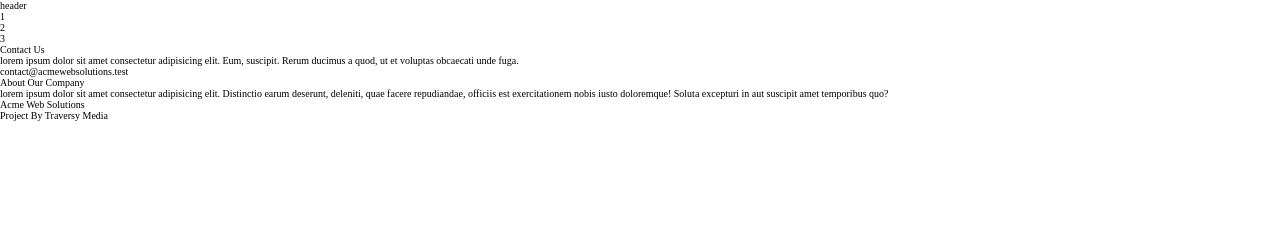
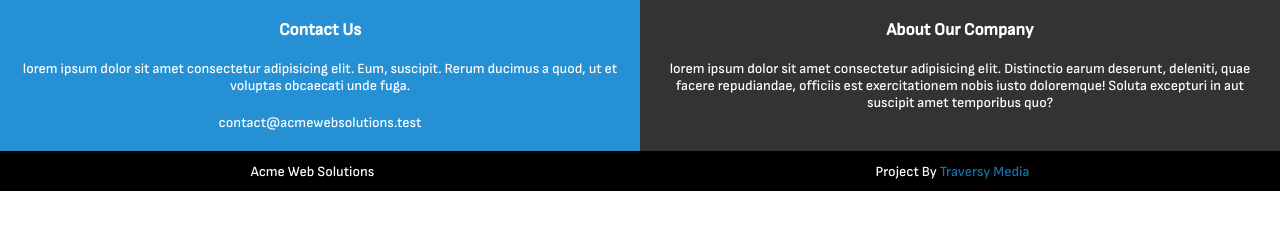
Before and after one commit to ehsanm-77/Group-Work2, a plain HTML site: page index.html in a window 1280 px wide. Drawn offline with Linux system fonts and the light colour scheme.

Commit message:
footer css & html

```diff
--- a/_footer.css
+++ b/_footer.css
@@ -0,0 +1,44 @@
+.footer{
+    font-size: 1.4rem;
+    display: flex;
+    flex-direction: column;
+}
+.footer-body{
+    display: flex;
+    text-align: center;
+
+}
+.item-left{
+    display: flex;
+    flex-direction: column;
+    width: 50%;
+    gap: 2rem;
+    padding: 2rem;
+    background-color: var(--color-fourthy);
+    color: var(--color-secondry);
+}
+.contact-us,
+.about-us{
+    font-size: 1.7rem;
+    font-weight: bold;
+}
+.item-right{
+    display: flex;
+    flex-direction: column;
+    width: 50%;
+    gap: 2rem;
+    padding: 2rem;
+    background-color: var(--color-primary);
+    color: var(--color-secondry);
+}
+.item-botton{
+    display: flex;
+    justify-content: space-around;
+    align-items: center;
+    height: 4rem;
+    background-color: #000000;
+    color: var(--color-secondry);
+}
+.item-botton-span{
+    color: var(--color-link);
+}
--- a/_reset.css
+++ b/_reset.css
@@ -3,7 +3,11 @@
     --color-secondry:#FFFFFF;
     --color-thirty: #EAEAEA;
     --color-fourthy:#2690D4;
-    --color-link:#11486B;
+    --color-link:#1b6ea3;
+}
+@font-face {
+    font-family: "sofiasans";
+    src: url(/font/SofiaSans-Medium.ttf);
 }
 *,
 *::after,
@@ -14,3 +18,6 @@
 html{
     font-size: 62.5%;
 }
+body{
+    font-family: "sofiasans";
+}
--- a/index.html
+++ b/index.html
@@ -10,15 +10,15 @@
 <body>
     <div>
         <header>
-            header
+
         </header>
         <main>
-            <div>1</div>
-            <div>2</div>
-            <div>3</div>
+            <div></div>
+            <div></div>
+            <div></div>
         </main>
         <footer class="footer">
-            <div>
+            <div class="footer-body">
                 <div class="item-left">
                     <div class="contact-us">Contact Us</div>
                     <p> lorem ipsum dolor sit amet consectetur adipisicing elit. Eum, suscipit. Rerum ducimus a quod, ut et
@@ -35,7 +35,7 @@
             </div>
             <div class="item-botton">
                 <div>Acme Web Solutions</div>
-                <div>Project By <span>Traversy Media</span></div>
+                <div>Project By <span class="item-botton-span">Traversy Media</span></div>
             </div>
         </footer>
     </div>
```
Also changed, not shown: font/SofiaSans-Medium.ttf (added).
